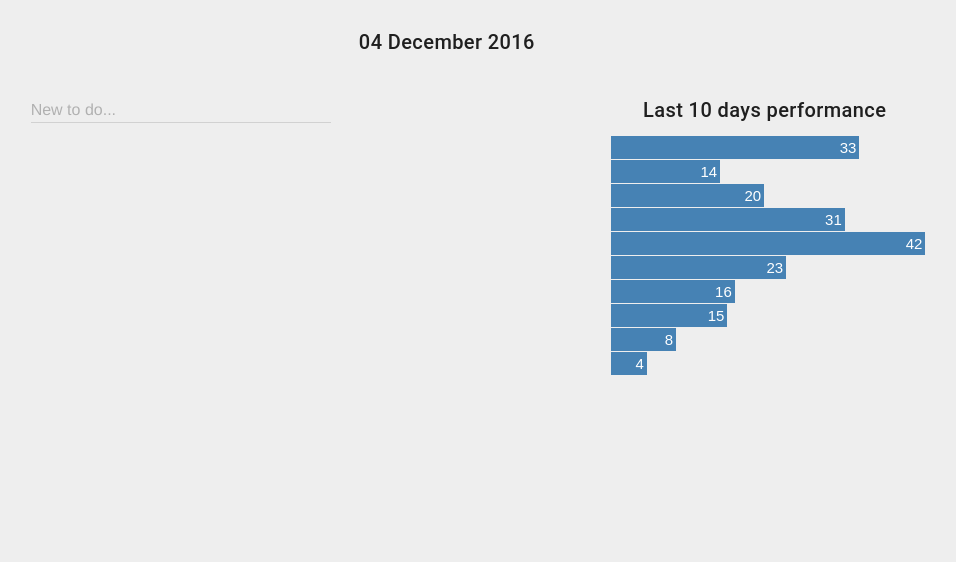
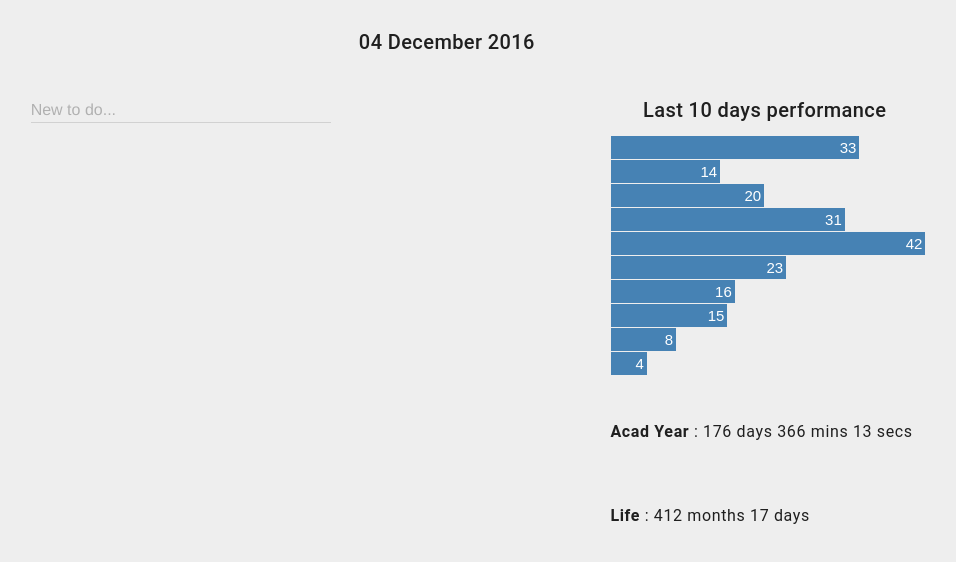
Before and after one commit to BurhanNabi/home-page, a plain HTML site: page index.html in a window 1280 px wide. Shown: the whole page, without its empty margins (180-1136 px from the left). Drawn offline with Linux system fonts and the light colour scheme.

Commit message:
Add time remaining stuff

```diff
--- a/index.html
+++ b/index.html
@@ -23,13 +23,21 @@
 			  </div>
 		  	<ul class="mdl-list mdl-cell--8-col" id="TDL"></ul>
 	  	</div>
+
 		  <div class="mdl-cell--4-col">
 		  	<div class="mdl-cell--12-col">
 		  		<h5 id='numdays' style="text-align: center;"></h5>
 		  		<div class="chart"></div>
 		  	</div>
-	  	</div>
-
+		  	<br>
+		  	<div class="mdl-cell--12-col">
+			  	<h6 id="timeGrad"></h6>
+		  	</div>
+		  	<br>
+		  	<div class="mdl-cell--12-col">
+			  	<h6 id="timeLife"></h6>
+		  	</div>
+  		</div>
 	  </div>
 
 	</div>
--- a/index.js
+++ b/index.js
@@ -113,6 +113,10 @@ d3.select(".chart")
 
 
 
+
+
+// Moment.js
+
 var now = moment().format('DD MMMM YYYY'); // December 4th 2016, 12:06:26 am
 console.log(now);
 $('#today').html(now);
@@ -181,3 +185,54 @@ var newDay = function() {
 	localStorage.removeItem('checked');
 	location.reload();
 }
+
+
+
+
+var grad = moment().format('31 5 2018','DD MMMM YYYY');
+
+// Set interval timouts
+setInterval(function() {
+	var grad = moment([2017, 4, 30]);
+	var life = moment([2050, 9, 25]);
+
+	var now = moment();
+	var unix = grad.unix() - now.unix();
+	var secs = unix;
+
+
+	var days = Math.floor(secs/86400);
+	secs = (secs % 86400);
+	var minutes = Math.floor(secs/60);
+	secs = (secs % 60);
+
+	var msg = "<strong>Acad Year </strong>: "
+		+ days+ ' days'
+		+ ' ' + minutes + ' mins '
+		+ ' ' + secs + ' secs '  ;
+
+
+	var unix = life.unix() - now.unix();
+	var secs = unix;
+
+	var months = Math.floor(secs/(30*86400));
+	secs = (secs % (86400*30));
+	var days = Math.floor(secs/86400);
+
+
+	var msg2 = "<strong>Life</strong> : "
+		+ months + ' months'
+		+ ' ' + days + ' days ';
+
+	$('#timeGrad').html(msg);
+	$('#timeLife').html(msg2);
+
+}, 1000);
+
+
+
+
+
+
+
+// Pie chart
```
